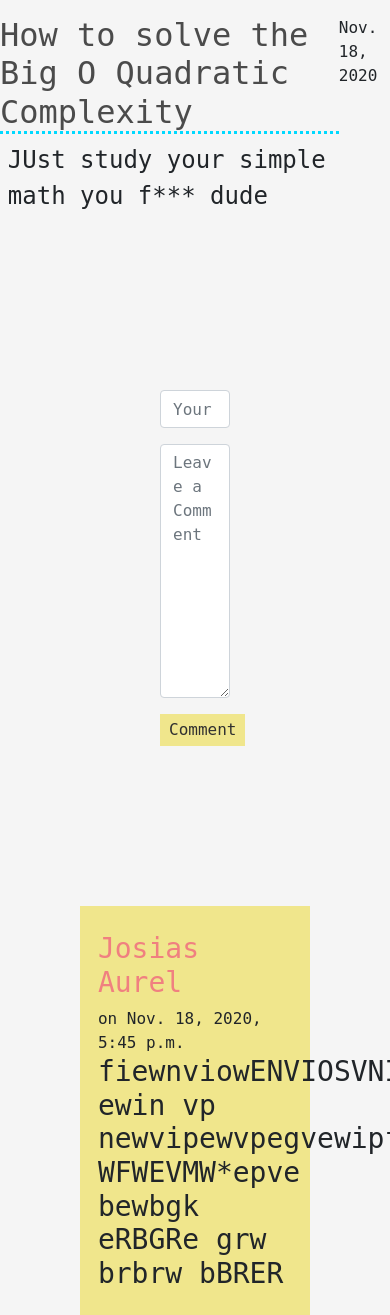
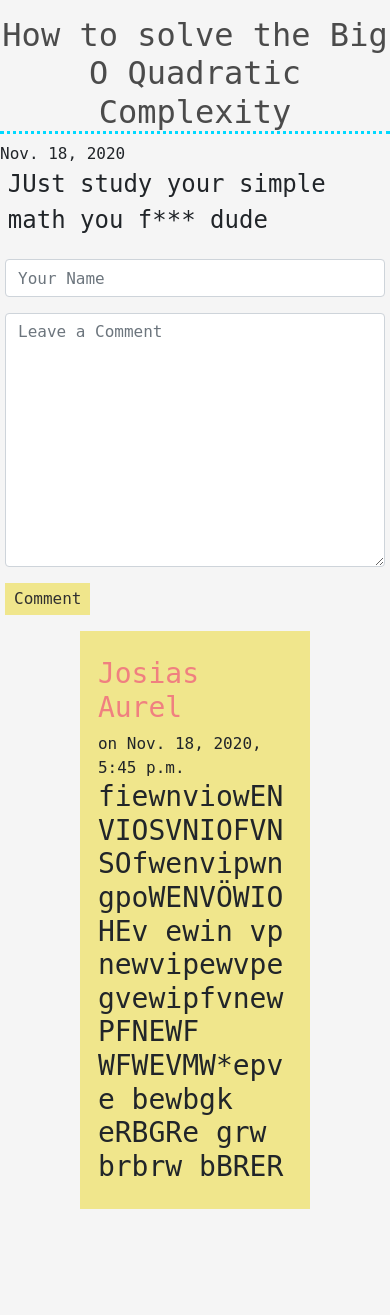
Before and after one commit to JosiasAurel/django-blog, a Django app: page /4 in a window 390 px wide; the page is wider, and only the part inside the window is pictured. Shown: the part 52-1367 px from the top of that part. After the commit the page ends 1261 px from the top of that part, so only its background shows below. Run offline with Django 3.2, Linux system fonts and the light colour scheme; data comes from the database, SQL or seed files in the repository; some libraries are stand-ins or nearby versions.

Commit message:
edit styles to make it look nice on mobile

```diff
--- a/blog/templates/blogs.html
+++ b/blog/templates/blogs.html
@@ -48,7 +48,7 @@
         {% for comment in comments %}
         <span class="comment-card">
             <h3> <h3 class="commenter-name">{{ comment.author }}</h3> on {{ comment.created_on }}</h3>
-            <h3>{{ comment.body }}</h3>
+            <h3 class="cmtb">{{ comment.body }}</h3>
         </span>
         {% endfor %}
     </div>
@@ -84,6 +84,7 @@ header > a {
 .title-c {
     display: flex;
     justify-content: center;
+    flex-direction: column;
 }
 
 .title{
@@ -132,6 +133,20 @@ header > a {
 .commenter-name {
     color: lightcoral;
 }
+
+.cmtb {
+	word-wrap: break-word;
+}
+
+h2 {
+	text-align: center;
+}
+
+@media screen and (max-width: 480px) {
+	.form-container {
+		margin: 5px;
+	}
+}
 </style>
 
 </body>
```
Also changed, not shown: blog/templates/index.html (+10 -0 lines).
